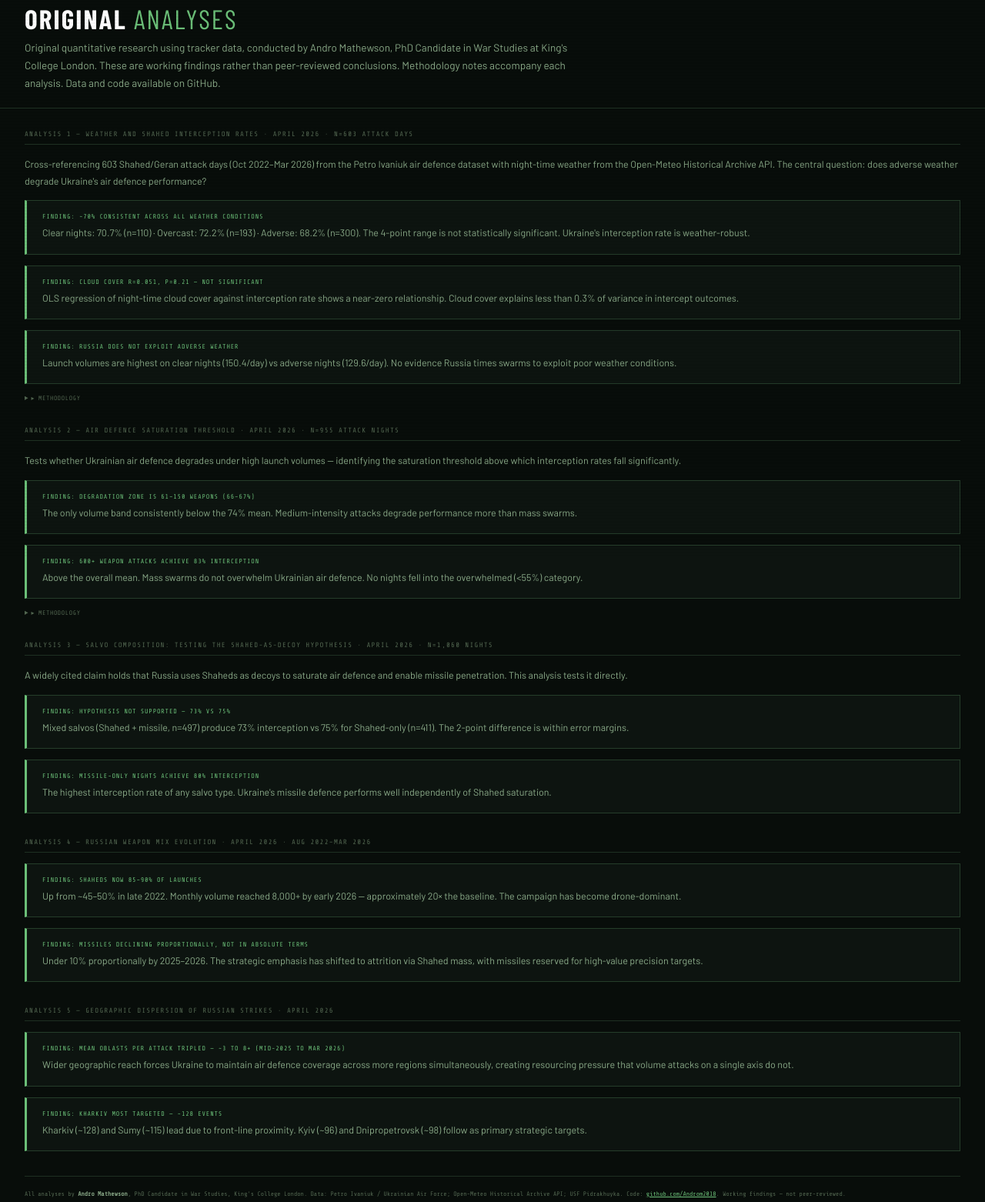
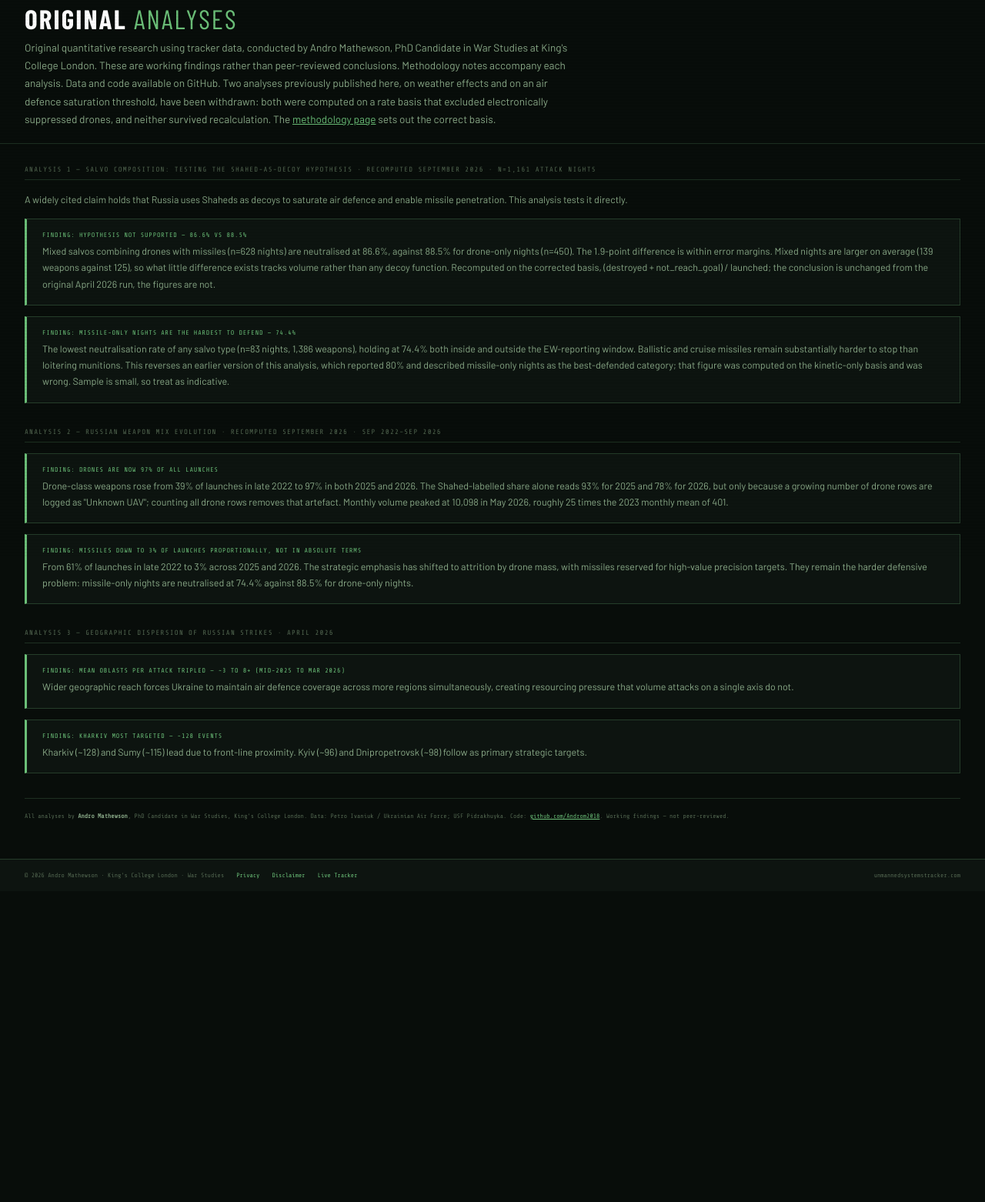
Before and after one commit to Androm2018/unmanned-systems-tracker-ukraine-russia, a plain HTML site: page analyses/index.html in a window 1280 px wide. Shown: the part 75-1637 px from the top of the page at 77% size. After the commit the page ends 1233 px from the top, so only its background shows below. Drawn offline with nearby package versions, Linux system fonts and the light colour scheme; a web font is replaced by a local one.

Commit message:
Revise meta description and analyses content
Updated meta description and added context to the analyses section regarding withdrawn analyses and methodology.

```diff
--- a/analyses/index.html
+++ b/analyses/index.html
@@ -4,11 +4,11 @@
 <meta charset="UTF-8">
 <meta name="viewport" content="width=device-width, initial-scale=1.0">
 <title>Analyses — Ukraine War Unmanned Systems Tracker</title>
-<meta name="description" content="Original quantitative analyses of drone warfare in Ukraine by Andro Mathewson, PhD Candidate in War Studies at King's College London. Weather effects, saturation thresholds, salvo composition, weapon mix evolution, and geographic dispersion.">
+<meta name="description" content="Original quantitative analyses of drone warfare in Ukraine by Andro Mathewson, PhD Candidate in War Studies at King's College London. Salvo composition, weapon mix evolution, and geographic dispersion.">
 <meta name="author" content="Andro Mathewson">
 <link rel="canonical" href="https://unmannedsystemstracker.com/analyses/">
 <meta property="og:title" content="Analyses — Ukraine War Unmanned Systems Tracker">
-<meta property="og:description" content="Original quantitative analyses of drone warfare in Ukraine by Andro Mathewson, PhD Candidate in War Studies at King's College London. Weather effects, saturation thresholds, salvo composition, weapon mix evolution, and geographic dispersion.">
+<meta property="og:description" content="Original quantitative analyses of drone warfare in Ukraine by Andro Mathewson, PhD Candidate in War Studies at King's College London. Salvo composition, weapon mix evolution, and geographic dispersion.">
 <meta property="og:image" content="https://unmannedsystemstracker.com/preview.png">
 <meta property="og:url" content="https://unmannedsystemstracker.com/analyses/">
 <meta property="og:type" content="website">
@@ -395,55 +395,38 @@ body{background:var(--bg);color:var(--text);min-height:100vh}
 @media(max-width:600px){.page-hero,.page-content{padding-left:16px;padding-right:16px}.page-header{padding:0 14px}.page-footer{padding:12px 16px}}
 </style>
 </head>
-<body>
+<body><a href="https://unmannedsystemstracker.com/cdn-cgi/content?id=8wKCgzkN3nSax2IdOpDvPlh6Jz3s5o6s6R7U463kZ64-1790685281.1935096-1.2.1.1-geigEsVu734AYOAiMplgPlB_zMSJLmswap82BSXRPxVgUJf2EjpY87ZEz_KBLx1V" aria-hidden="true" rel="nofollow noopener" style="display: none !important; visibility: hidden !important"></a>
 <header class="page-header">
   <a href="/" class="page-header-logo">Unmanned Systems <span>Tracker</span></a>
   <a href="/" class="page-header-back">← Back to tracker</a>
 </header>
 <div class="page-hero">
   <h1>Original <span>Analyses</span></h1>
-  <p>Original quantitative research using tracker data, conducted by Andro Mathewson, PhD Candidate in War Studies at King's College London. These are working findings rather than peer-reviewed conclusions. Methodology notes accompany each analysis. Data and code available on GitHub.</p>
+  <p>Original quantitative research using tracker data, conducted by Andro Mathewson, PhD Candidate in War Studies at King's College London. These are working findings rather than peer-reviewed conclusions. Methodology notes accompany each analysis. Data and code available on GitHub. Two analyses previously published here, on weather effects and on an air defence saturation threshold, have been withdrawn: both were computed on a rate basis that excluded electronically suppressed drones, and neither survived recalculation. The <a href="/methodology/" style="color:var(--accent3)">methodology page</a> sets out the correct basis.</p>
 </div>
 <div class="page-content">
 
   <div class="data-section">
-    <div class="data-section-title">Analysis 1 — Weather and Shahed interception rates · April 2026 · n=603 attack days</div>
-    <p style="font-family:var(--body);font-size:0.78rem;color:var(--text2);line-height:1.8;margin-bottom:14px">Cross-referencing 603 Shahed/Geran attack days (Oct 2022–Mar 2026) from the Petro Ivaniuk air defence dataset with night-time weather from the Open-Meteo Historical Archive API. The central question: does adverse weather degrade Ukraine's air defence performance?</p>
-    <div class="insight-block"><div class="insight-label">Finding: ~70% consistent across all weather conditions</div><div class="insight-text">Clear nights: 70.7% (n=110) · Overcast: 72.2% (n=193) · Adverse: 68.2% (n=300). The 4-point range is not statistically significant. Ukraine's interception rate is weather-robust.</div></div>
-    <div class="insight-block"><div class="insight-label">Finding: Cloud cover r=0.051, p=0.21 — not significant</div><div class="insight-text">OLS regression of night-time cloud cover against interception rate shows a near-zero relationship. Cloud cover explains less than 0.3% of variance in intercept outcomes.</div></div>
-    <div class="insight-block"><div class="insight-label">Finding: Russia does not exploit adverse weather</div><div class="insight-text">Launch volumes are highest on clear nights (150.4/day) vs adverse nights (129.6/day). No evidence Russia times swarms to exploit poor weather conditions.</div></div>
-    <details style="margin-top:12px"><summary style="font-family:var(--mono);font-size:0.5rem;color:var(--text3);cursor:pointer;letter-spacing:0.08em">▸ METHODOLOGY</summary><p style="font-family:var(--body);font-size:0.68rem;color:var(--text3);line-height:1.7;margin-top:8px;padding-left:10px">Weather for Kyiv (50.45°N, 30.52°E). Night-time = 20:00–06:00 local. Attacks with &lt;10 Shaheds excluded. Clear = cloud cover &lt;30%, Overcast = 30–79%, Adverse = ≥80% or precipitation. OLS regression, Pearson correlation.</p></details>
+    <div class="data-section-title">Analysis 1 — Salvo composition: testing the Shahed-as-decoy hypothesis · recomputed September 2026 · n=1,161 attack nights</div>
+    <p style="font-family:var(--body);font-size:0.78rem;color:var(--text2);line-height:1.8;margin-bottom:14px">A widely cited claim holds that Russia uses Shaheds as decoys to saturate air defence and enable missile penetration. This analysis tests it directly.</p>
+    <div class="insight-block"><div class="insight-label">Finding: Hypothesis not supported — 86.6% vs 88.5%</div><div class="insight-text">Mixed salvos combining drones with missiles (n=628 nights) are neutralised at 86.6%, against 88.5% for drone-only nights (n=450). The 1.9-point difference is within error margins. Mixed nights are larger on average (139 weapons against 125), so what little difference exists tracks volume rather than any decoy function. Recomputed on the corrected basis, (destroyed + not_reach_goal) / launched; the conclusion is unchanged from the original April 2026 run, the figures are not.</div></div>
+    <div class="insight-block"><div class="insight-label">Finding: Missile-only nights are the hardest to defend — 74.4%</div><div class="insight-text">The lowest neutralisation rate of any salvo type (n=83 nights, 1,386 weapons), holding at 74.4% both inside and outside the EW-reporting window. Ballistic and cruise missiles remain substantially harder to stop than loitering munitions. This reverses an earlier version of this analysis, which reported 80% and described missile-only nights as the best-defended category; that figure was computed on the kinetic-only basis and was wrong. Sample is small, so treat as indicative.</div></div>
   </div>
 
   <div class="data-section">
-    <div class="data-section-title">Analysis 2 — Air defence saturation threshold · April 2026 · n=955 attack nights</div>
-    <p style="font-family:var(--body);font-size:0.78rem;color:var(--text2);line-height:1.8;margin-bottom:14px">Tests whether Ukrainian air defence degrades under high launch volumes — identifying the saturation threshold above which interception rates fall significantly.</p>
-    <div class="insight-block"><div class="insight-label">Finding: Degradation zone is 61–150 weapons (66–67%)</div><div class="insight-text">The only volume band consistently below the 74% mean. Medium-intensity attacks degrade performance more than mass swarms.</div></div>
-    <div class="insight-block"><div class="insight-label">Finding: 600+ weapon attacks achieve 83% interception</div><div class="insight-text">Above the overall mean. Mass swarms do not overwhelm Ukrainian air defence. No nights fell into the overwhelmed (&lt;55%) category.</div></div>
-    <details style="margin-top:12px"><summary style="font-family:var(--mono);font-size:0.5rem;color:var(--text3);cursor:pointer;letter-spacing:0.08em">▸ METHODOLOGY</summary><p style="font-family:var(--body);font-size:0.68rem;color:var(--text3);line-height:1.7;margin-top:8px;padding-left:10px">Volume buckets: 1–30 (n=285), 31–60 (n=153), 61–100 (n=166), 101–150 (n=153), 151–200 (n=98), 201–300 (n=36), 301–400 (n=18), 401–600 (n=36), 600+ (n=10). Classification: ≥70% manageable, 55–69% degraded, &lt;55% overwhelmed.</p></details>
+    <div class="data-section-title">Analysis 2 — Russian weapon mix evolution · recomputed September 2026 · Sep 2022–Sep 2026</div>
+    <div class="insight-block"><div class="insight-label">Finding: Drones are now 97% of all launches</div><div class="insight-text">Drone-class weapons rose from 39% of launches in late 2022 to 97% in both 2025 and 2026. The Shahed-labelled share alone reads 93% for 2025 and 78% for 2026, but only because a growing number of drone rows are logged as "Unknown UAV"; counting all drone rows removes that artefact. Monthly volume peaked at 10,098 in May 2026, roughly 25 times the 2023 monthly mean of 401.</div></div>
+    <div class="insight-block"><div class="insight-label">Finding: Missiles down to 3% of launches proportionally, not in absolute terms</div><div class="insight-text">From 61% of launches in late 2022 to 3% across 2025 and 2026. The strategic emphasis has shifted to attrition by drone mass, with missiles reserved for high-value precision targets. They remain the harder defensive problem: missile-only nights are neutralised at 74.4% against 88.5% for drone-only nights.</div></div>
   </div>
 
   <div class="data-section">
-    <div class="data-section-title">Analysis 3 — Salvo composition: testing the Shahed-as-decoy hypothesis · April 2026 · n=1,060 nights</div>
-    <p style="font-family:var(--body);font-size:0.78rem;color:var(--text2);line-height:1.8;margin-bottom:14px">A widely cited claim holds that Russia uses Shaheds as decoys to saturate air defence and enable missile penetration. This analysis tests it directly.</p>
-    <div class="insight-block"><div class="insight-label">Finding: Hypothesis not supported — 73% vs 75%</div><div class="insight-text">Mixed salvos (Shahed + missile, n=497) produce 73% interception vs 75% for Shahed-only (n=411). The 2-point difference is within error margins.</div></div>
-    <div class="insight-block"><div class="insight-label">Finding: Missile-only nights achieve 80% interception</div><div class="insight-text">The highest interception rate of any salvo type. Ukraine's missile defence performs well independently of Shahed saturation.</div></div>
-  </div>
-
-  <div class="data-section">
-    <div class="data-section-title">Analysis 4 — Russian weapon mix evolution · April 2026 · Aug 2022–Mar 2026</div>
-    <div class="insight-block"><div class="insight-label">Finding: Shaheds now 85–90% of launches</div><div class="insight-text">Up from ~45–50% in late 2022. Monthly volume reached 8,000+ by early 2026 — approximately 20× the baseline. The campaign has become drone-dominant.</div></div>
-    <div class="insight-block"><div class="insight-label">Finding: Missiles declining proportionally, not in absolute terms</div><div class="insight-text">Under 10% proportionally by 2025–2026. The strategic emphasis has shifted to attrition via Shahed mass, with missiles reserved for high-value precision targets.</div></div>
-  </div>
-
-  <div class="data-section">
-    <div class="data-section-title">Analysis 5 — Geographic dispersion of Russian strikes · April 2026</div>
+    <div class="data-section-title">Analysis 3 — Geographic dispersion of Russian strikes · April 2026</div>
     <div class="insight-block"><div class="insight-label">Finding: Mean oblasts per attack tripled — ~3 to 8+ (mid-2025 to Mar 2026)</div><div class="insight-text">Wider geographic reach forces Ukraine to maintain air defence coverage across more regions simultaneously, creating resourcing pressure that volume attacks on a single axis do not.</div></div>
     <div class="insight-block"><div class="insight-label">Finding: Kharkiv most targeted — ~128 events</div><div class="insight-text">Kharkiv (~128) and Sumy (~115) lead due to front-line proximity. Kyiv (~96) and Dnipropetrovsk (~98) follow as primary strategic targets.</div></div>
   </div>
 
   <div style="margin-top:28px;padding-top:16px;border-top:1px solid var(--border2)">
-    <p style="font-family:var(--mono);font-size:0.5rem;color:var(--text3);line-height:1.8">All analyses by <strong style="color:var(--text2)">Andro Mathewson</strong>, PhD Candidate in War Studies, King's College London. Data: Petro Ivaniuk / Ukrainian Air Force; Open-Meteo Historical Archive API; USF Pidrakhuyka. Code: <a href="https://github.com/Androm2018/ukraine-drone-weather-analysis" style="color:var(--accent3)">github.com/Androm2018</a>. Working findings — not peer-reviewed.</p>
+    <p style="font-family:var(--mono);font-size:0.5rem;color:var(--text3);line-height:1.8">All analyses by <strong style="color:var(--text2)">Andro Mathewson</strong>, PhD Candidate in War Studies, King's College London. Data: Petro Ivaniuk / Ukrainian Air Force; USF Pidrakhuyka. Code: <a href="https://github.com/Androm2018/ukraine-drone-weather-analysis" style="color:var(--accent3)">github.com/Androm2018</a>. Working findings — not peer-reviewed.</p>
   </div>
 </div>
 
@@ -455,5 +438,5 @@ body{background:var(--bg);color:var(--text);min-height:100vh}
   <span style="margin-left:auto">unmannedsystemstracker.com</span>
 </footer>
 <script src="https://cdn.jsdelivr.net/npm/chart.js@4.4.0/dist/chart.umd.min.js" crossorigin="anonymous"></script>
-</body>
+<script>(function(){function c(){var b=a.contentDocument||(a.contentWindow&&a.contentWindow.document);if(b){var d=b.createElement('script');d.innerHTML="window.__CF$cv$params={r:'a42b05ff7d2b586e',t:'MTc5MDY4NTI4MQ=='};var a=document.createElement('script');a.src='/cdn-cgi/challenge-platform/scripts/jsd/main.js';document.getElementsByTagName('head')[0].appendChild(a);";b.getElementsByTagName('head')[0].appendChild(d)}}if(document.body){var a=document.createElement('iframe');a.height=1;a.width=1;a.style.position='absolute';a.style.top=0;a.style.left=0;a.style.border='none';a.style.visibility='hidden';document.body.appendChild(a);if('loading'!==document.readyState)c();else if(window.addEventListener)document.addEventListener('DOMContentLoaded',c);else{var e=document.onreadystatechange||function(){};document.onreadystatechange=function(b){e(b);'loading'!==document.readyState&&(document.onreadystatechange=e,c())}}}})();</script></body>
 </html>
```
